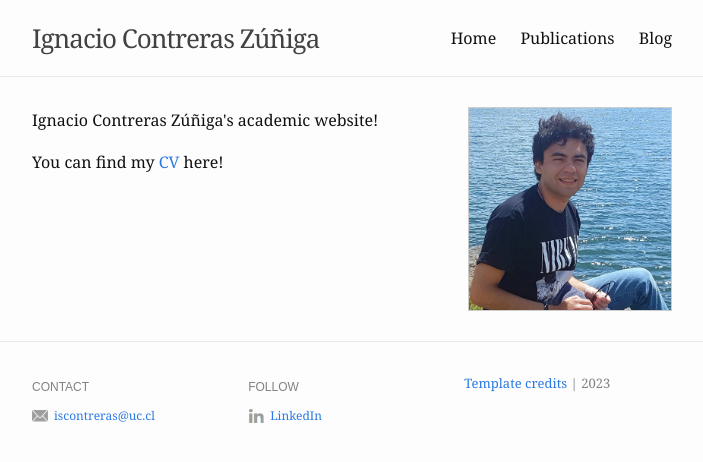
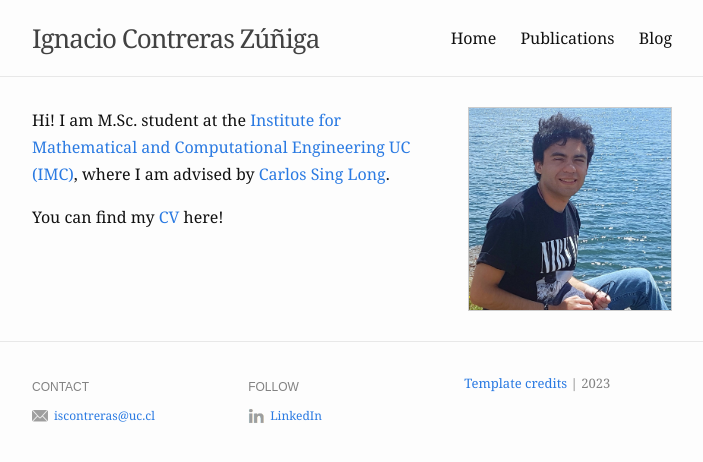
Before and after one commit to ignacontreras/ignacontreras.github.io, a Jekyll site: the page built from index.md, in a window 1280 px wide. Shown: the top 462 px of the page, without its empty margins (288-991 px from the left). Built offline with Jekyll 4.4.1, drawn with Linux system fonts in a browser that asks for light colours.

Commit message:
Update index.md

```diff
--- a/index.md
+++ b/index.md
@@ -6,7 +6,7 @@ profile_picture:
 ---
 
 <p>
- Ignacio Contreras Zúñiga's academic website!
+ Hi! I am M.Sc. student at the <a href="https://imc.uc.cl/">Institute for Mathematical and Computational Engineering UC (IMC)</a>, where I am advised by <a href="https://scholar.google.com/citations?user=MmWdheoAAAAJ&hl=en&oi=ao">Carlos Sing Long</a>.
 </p>
 
 <p>
```
